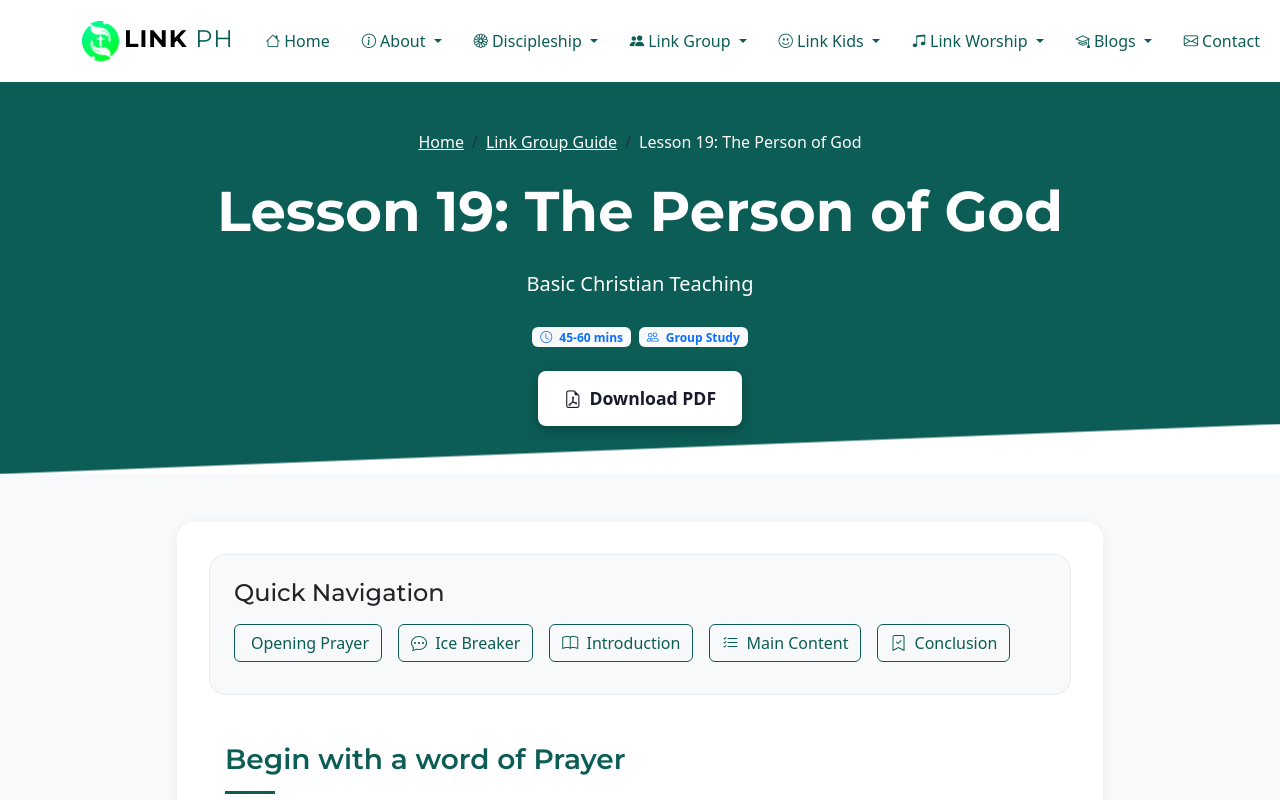
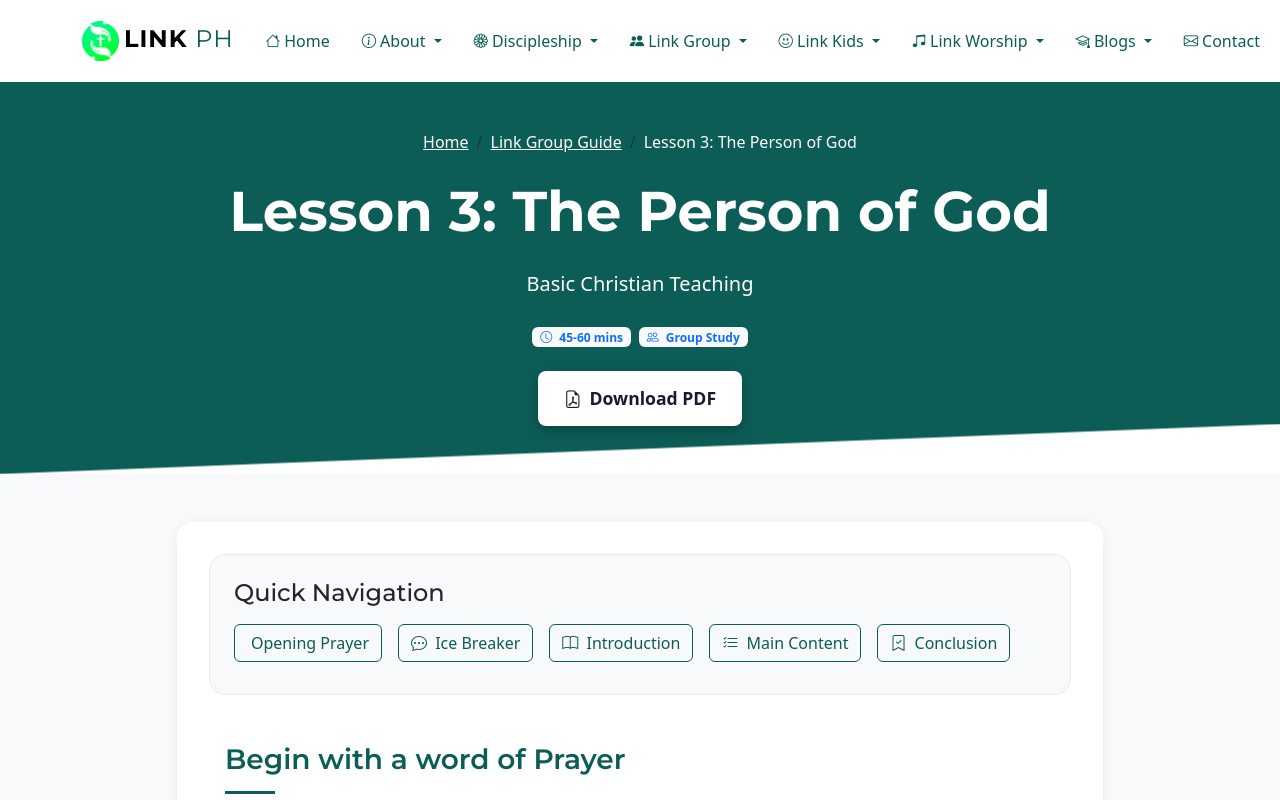
Before and after one commit to mikmak24/fe-linkph, a Vue app: page /link-group-guide/the-person-of-god in a window 1280 px wide. Shown: the top 800 px of the page. Built offline with nearby package versions, Linux system fonts and the light colour scheme.

Commit message:
Merge lesson 3 and lesson 19

```diff
--- a/src/router/index.js
+++ b/src/router/index.js
@@ -131,11 +131,6 @@ const router = createRouter({
       path: '/link-group-guide/existence-of-god',
       name: 'existenceOfGod',
       component: () => import('../views/lessons/ExistenceOfGodView.vue'),
-    },
-    {
-      path: '/link-group-guide/god-the-father',
-      name: 'godTheFather',
-      component: () => import('../views/lessons/ThePersonOfGodView.vue'),
     },
     {
       path: '/link-group-guide/god-is-a-balanced-being',
--- a/src/views/LinkGroupGuideView.vue
+++ b/src/views/LinkGroupGuideView.vue
@@ -131,7 +131,7 @@ const lessons = [
   {
     id: 3,
     title: 'Lesson 3: The Person of God',
-    description: 'Understanding who God is and His nature as revealed in Scripture.',
+    description: 'Understanding the person, nature, unity, and attributes of God - His natural and moral characteristics as revealed in Scripture.',
     category: 'Basic Christian Teaching',
     path: '/link-group-guide/the-person-of-god'
   },
@@ -239,13 +239,6 @@ const lessons = [
     description: 'Exploring the proofs for God\'s existence - from Scripture, conscience, cause, design, morality, life, and congruity.',
     category: 'Basic Christian Teaching',
     path: '/link-group-guide/existence-of-god'
-  },
-  {
-    id: 19,
-    title: 'Lesson 19: The Person of God',
-    description: 'Understanding the person, nature, unity, and attributes of God - His natural and moral characteristics as revealed in Scripture.',
-    category: 'Basic Christian Teaching',
-    path: '/link-group-guide/god-the-father'
   },
   {
     id: 20,
--- a/src/views/lessons/ThePersonOfGodView.vue
+++ b/src/views/lessons/ThePersonOfGodView.vue
@@ -11,10 +11,10 @@
             <li class="breadcrumb-item">
               <RouterLink to="/link-group-guide" class="text-white">Link Group Guide</RouterLink>
             </li>
-            <li class="breadcrumb-item active text-white" aria-current="page">Lesson 19: The Person of God</li>
+            <li class="breadcrumb-item active text-white" aria-current="page">Lesson 3: The Person of God</li>
           </ol>
         </nav>
-        <h1 class="display-4 fw-bold mb-4">Lesson 19: The Person of God</h1>
+        <h1 class="display-4 fw-bold mb-4">Lesson 3: The Person of God</h1>
         <p class="lead mb-4">Basic Christian Teaching</p>
         <div class="guide-meta">
           <span class="badge bg-light text-primary me-2">
```
